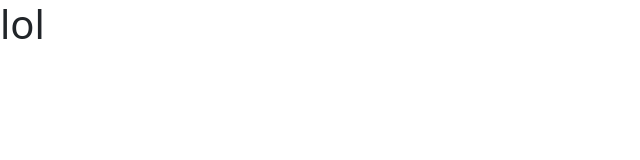
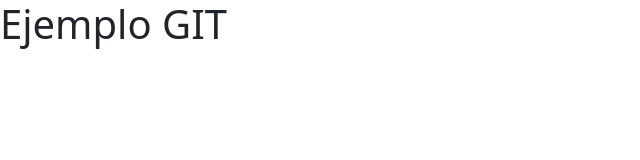
Before and after one commit to jaderkamui/ejemplo-git, a plain HTML site: page index.html in a window 1280 px wide. Shown: the whole page, without its empty margins (0-640 px from the left). Drawn offline with nearby package versions, Linux system fonts and the light colour scheme.

Commit message:
avance 01

```diff
--- a/index.html
+++ b/index.html
@@ -9,6 +9,9 @@
 <link href="https://cdn.jsdelivr.net/npm/bootstrap@5.2.3/dist/css/bootstrap.min.css" rel="stylesheet" integrity="sha384-rbsA2VBKQhggwzxH7pPCaAqO46MgnOM80zW1RWuH61DGLwZJEdK2Kadq2F9CUG65" crossorigin="anonymous">
 </head>
 <body>
-    <h1>lol</h1>
+    <h1>Ejemplo GIT</h1>
+    <!-- JavaScript Bundle with Popper -->
+<script src="https://cdn.jsdelivr.net/npm/bootstrap@5.2.3/dist/js/bootstrap.bundle.min.js" integrity="sha384-kenU1KFdBIe4zVF0s0G1M5b4hcpxyD9F7jL+jjXkk+Q2h455rYXK/7HAuoJl+0I4" crossorigin="anonymous"></script>
 </body>
+
 </html>
```
